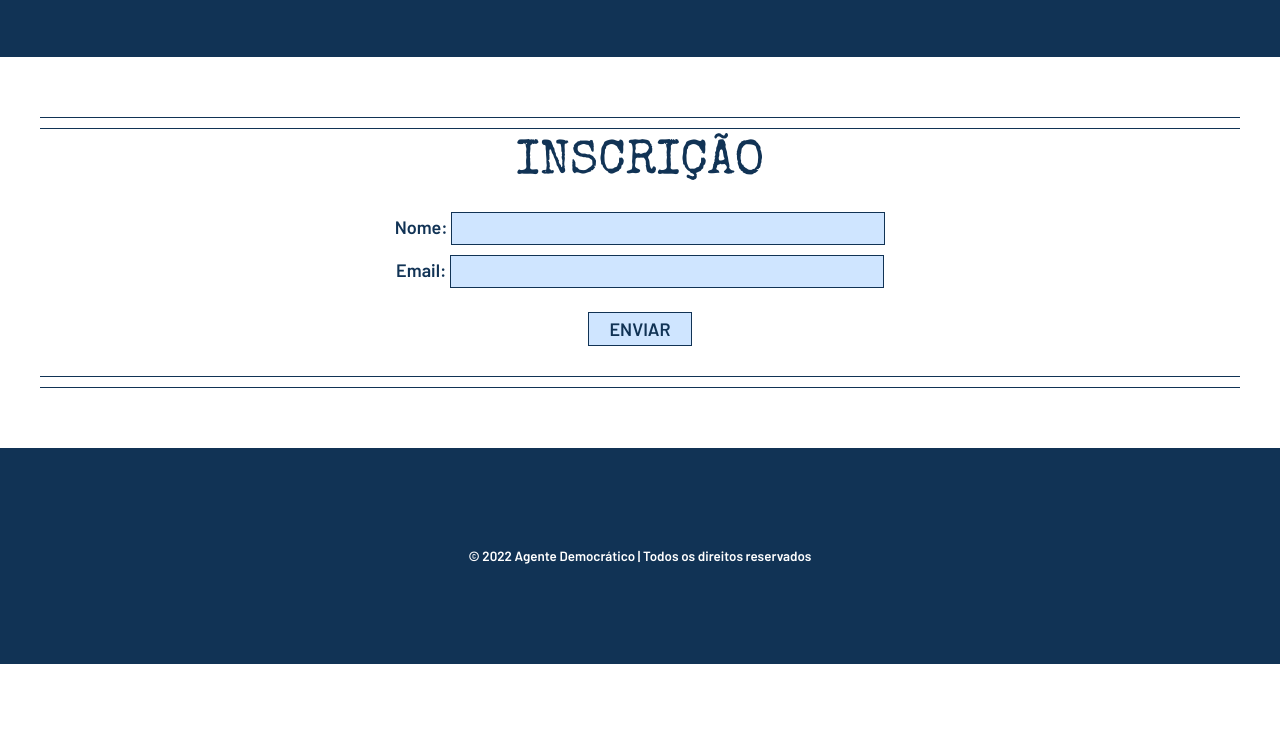
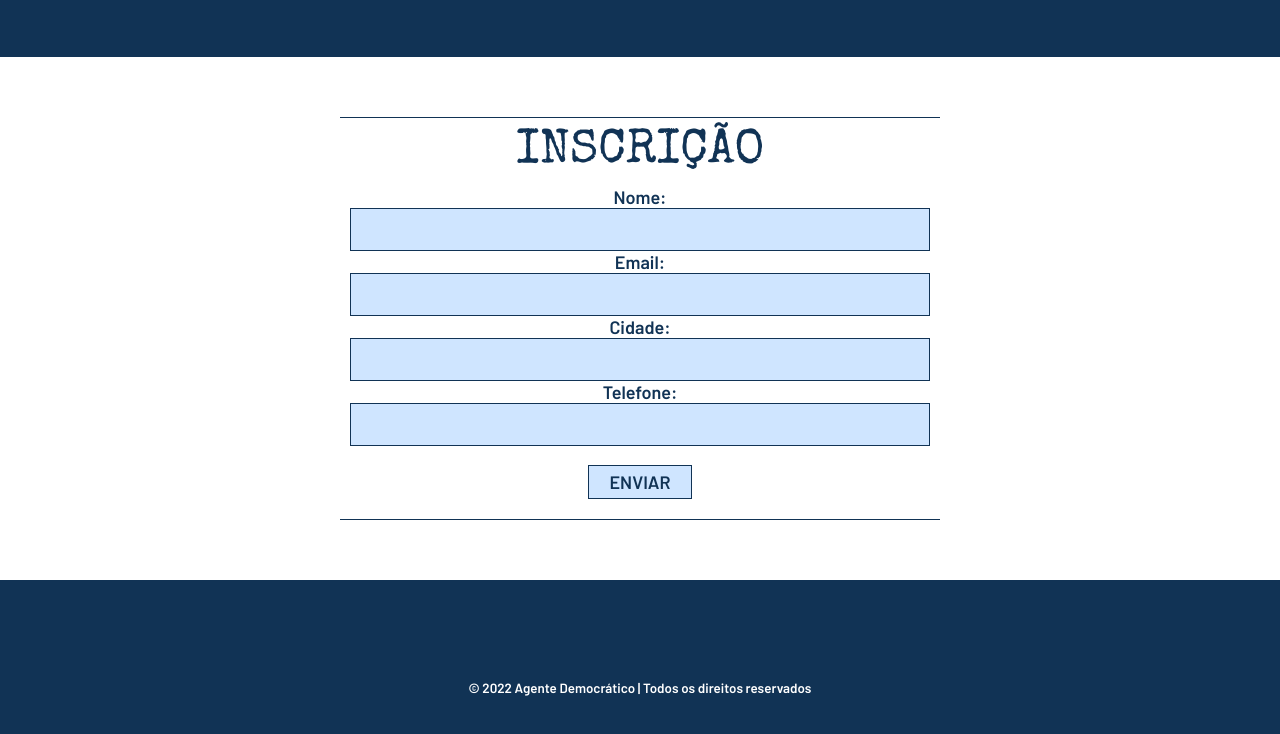
Before and after one commit to hacking-bay/agente-democratico, a plain HTML site: page index.html in a window 1280 px wide. Shown: the part 2855-3589 px from the top of the page. Before the commit the page ends 3519 px from the top, so only its background shows below. Drawn offline with nearby package versions, Linux system fonts and the light colour scheme.

Commit message:
adjust to mobile

```diff
--- a/css/header.css
+++ b/css/header.css
@@ -60,4 +60,12 @@ div.banner h1 {
     flex-direction: column;
     padding: 10px;
   }
+  div.banner > div {
+    grid-template-columns: 1fr;
+  }
+  /* div.banner > div {
+    margin: 0 auto;
+    display: grid;
+    grid-template-columns: 1fr;
+  } */
 }
--- a/css/main.css
+++ b/css/main.css
@@ -93,24 +93,35 @@ article.escola_desc li {
   grid-template-columns: 1fr;
 }
 
-.inscricao div {
+.inscricao > div > div {
+  margin: 0 auto;
+  width: 100%;
+  max-width: 600px;
   border: 1px #113355;
-  border-style: double none;
+  border-style: solid none;
   padding: 10px 0;
 }
 label {
+  text-align: left;
   font-size: 1.125rem;
   color: #113355;
 }
 form {
-  padding: 20px;
+  margin: 10px;
 }
 input[type="text"] {
-  margin: 5px 0;
-  padding: 5px 100px;
+  /* margin: 5px; */
+  /* padding: 0px 100px; */
+  padding: 10px;
+  width: 100%;
   border: solid 1px #113355;
   background-color: #cfe5ff;
   font-size: 1.125rem;
+  box-sizing: border-box;
+}
+label {
+  /* display: block; */
+  text-align: left;
 }
 
 input[type="submit"] {
@@ -123,15 +134,24 @@ input[type="submit"] {
   background-color: #cfe5ff;
 }
 
-/* @media (max-width: 1200px) {
-  article.agentes h1::after {
-    visibility: hidden;
+@media (max-width: 900px) {
+  article > div {
+    grid-template-columns: 1fr;
   }
-  article.agentes::after {
-    content: "";
-    display: block;
-    width: 100vw;
-    height: 4px;
-    background: #c4c4c4;
+
+  article.escola_desc > div {
+    grid-template-columns: 1fr;
   }
-} */
+}
+
+@media (max-width: 500px) {
+  div.banner h1 {
+    font-size: 3rem;
+  }
+  h1 {
+    font-size: 2rem;
+  }
+  h2 {
+    font-size: 1.5rem;
+  }
+}
--- a/index.html
+++ b/index.html
@@ -166,10 +166,10 @@
             <p>
               A metodologia da Escola de Agentes Democráticos é baseada em aprendizagem pela convivência (interação), não apenas pela transmissão de conteúdo. Do ponto de vista pedagógico é um projeto interativista, não cognitivista.
               <br><br>
-              <strong>Processo de Aprendizagem</strong>
+              <strong>Processo de Aprendizagem</strong><br>
               O processo de aprendizagem pela convivência, privilegia a interação, a conversação e a cocriação para formação de comunidades de aprendizagem.
               <br><br>
-              <strong>Modo Presencial e Digital</strong>
+              <strong>Modo Presencial e Digital</strong><br>
               O processo pedagógico da Escola de Agentes Democráticos contempla eventos presenciais interativos e imersivos, bem como aprendizagem à distância, com Fóruns de Discussão, Estudos de Caso, Quizzes e Grupos de WhatsApp exclusivos.
             </p>
           </div>
@@ -181,8 +181,14 @@
         <div>
           <h1>INSCRIÇÃO</h1>
           <form action="" method="post">
-            <label>Nome: </label><input type="text" name="nome"><br>
-            <label>Email: </label><input type="text" name="email"><br><br>
+            <label>Nome: </label>
+            <input type="text" name="nome"><br>
+            <label>Email: </label>
+            <input type="text" name="email"><br>
+            <label>Cidade: </label>
+            <input type="text" name="cidade"><br>
+            <label>Telefone: </label>
+            <input type="text" name="telefone"><br><br>
             <input type="submit" value="ENVIAR">
           </form>
         </div>
```
